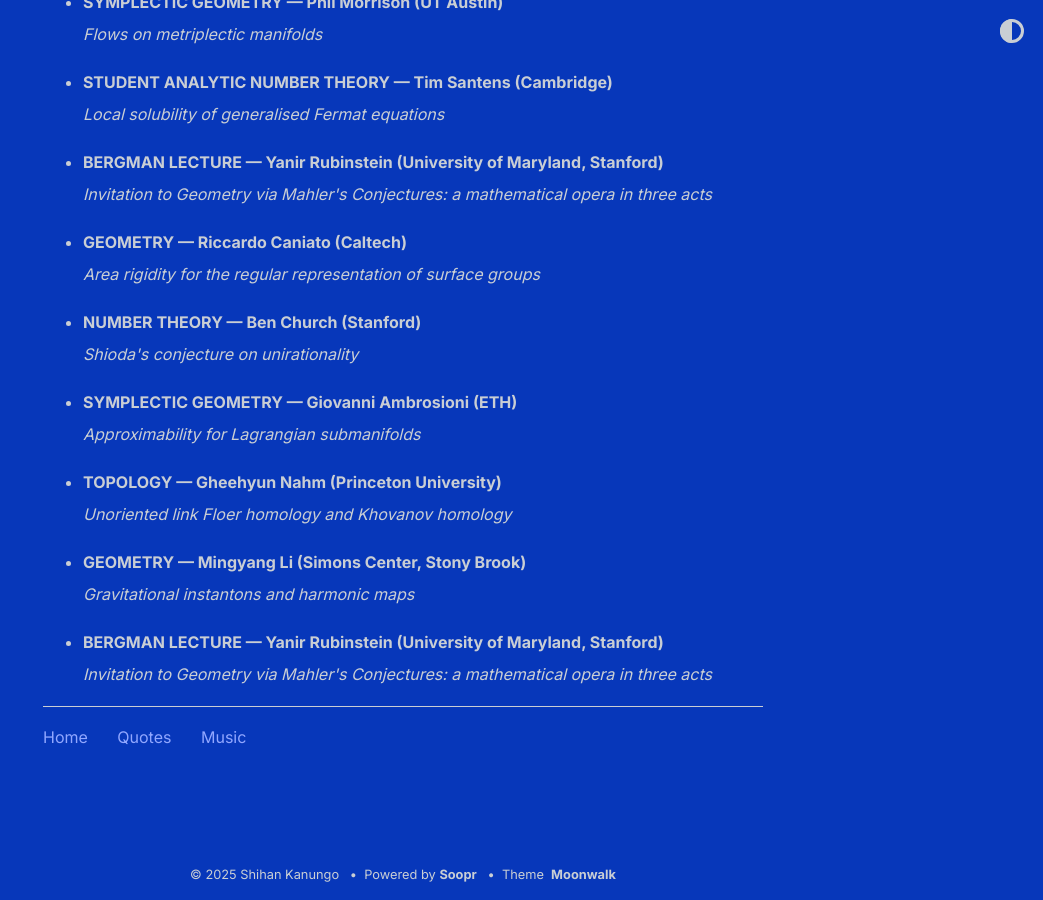
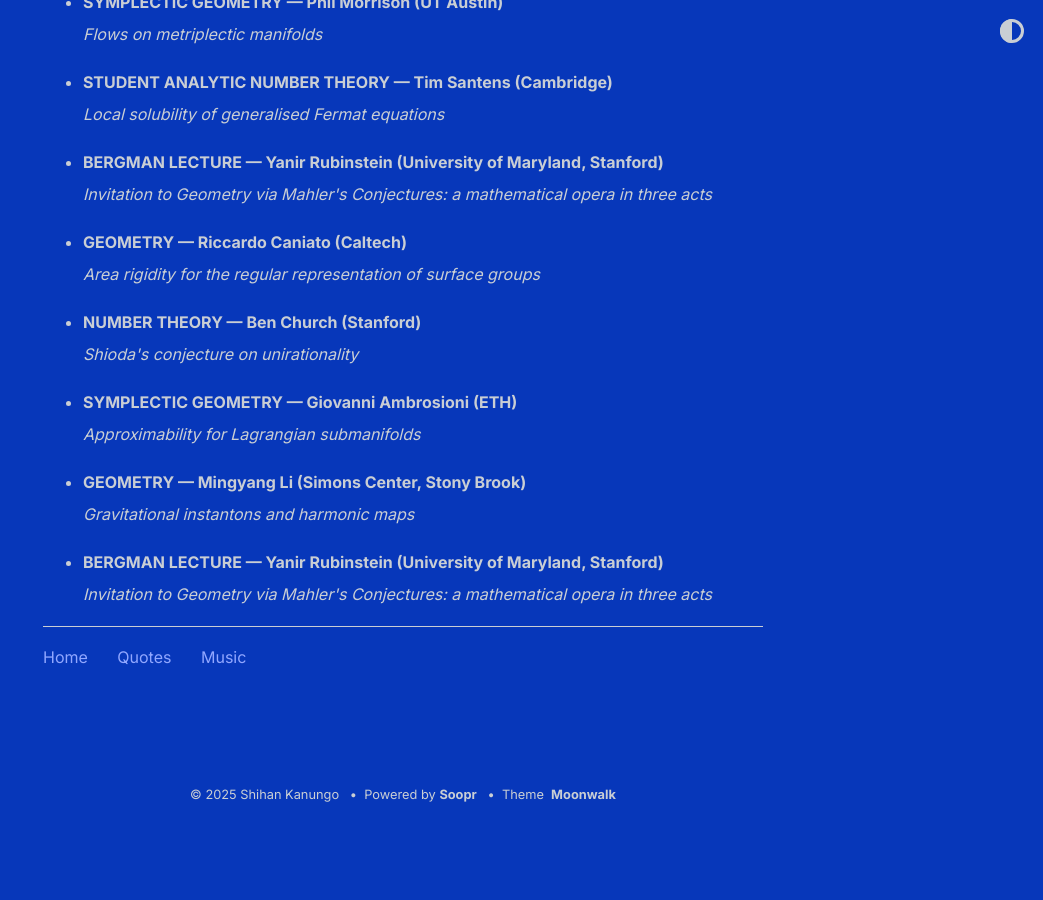
Before and after one commit to shihankanungo/shihankanungo.github.io, a Jekyll site: the page built from math-talks.md, in a window 1280 px wide and 900 px high, scrolled down 7453 px. Shown: the whole window, without its empty margins (237-1280 px from the left). Built offline with Jekyll 4.4.1, drawn with Linux system fonts in a browser that asks for light colours; after the commit the page ends 8273 px from its top, so only the background shows below that.

Commit message:
Update math-talks.md

```diff
--- a/math-talks.md
+++ b/math-talks.md
@@ -514,14 +514,6 @@ _Finding Arithmetic Progressions in Dense Sets of Integers_
 
 <ul>
 <li><details>
-  <summary style="list-style: none;"><b>TOPOLOGY &mdash; Gheehyun Nahm (Princeton University)</b><br>
-    <i>Unoriented link Floer homology and Khovanov homology</i></summary>
-  <small><img src="images/10-21.png" alt="Oct 21"></small>
-</details></li>
-</ul>
-
-<ul>
-<li><details>
   <summary style="list-style: none;"><b>GEOMETRY &mdash; Mingyang Li (Simons Center, Stony Brook)</b><br>
     <i>Gravitational instantons and harmonic maps</i></summary>
   <small><img src="images/10-22.png" alt="Oct 22"></small>
```
